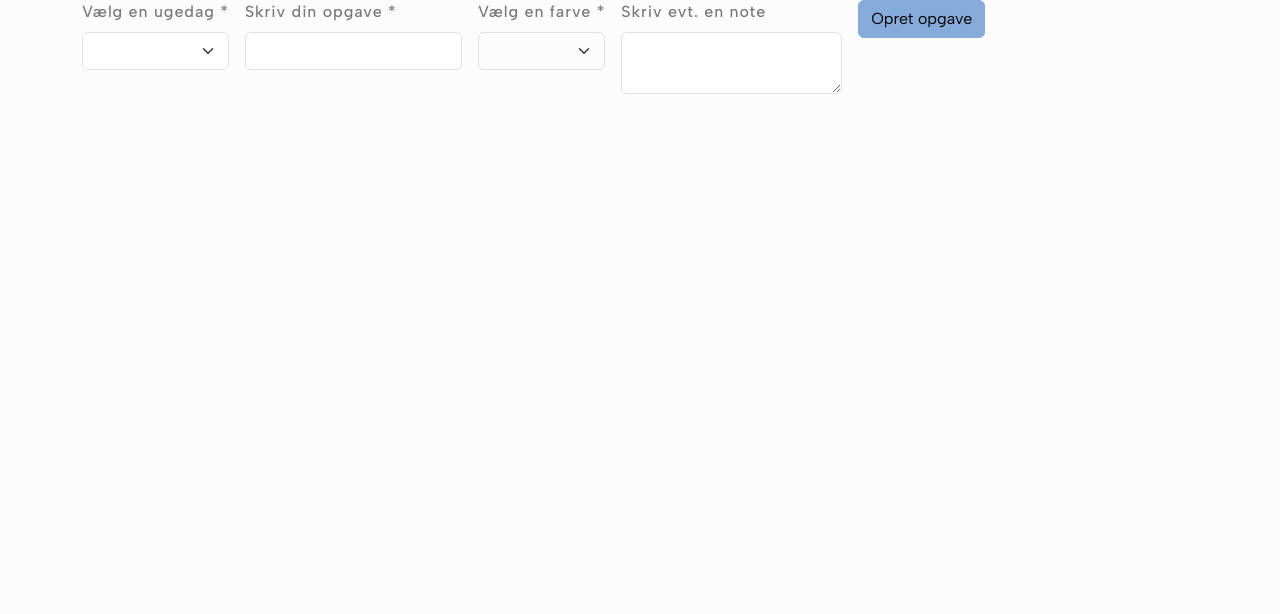
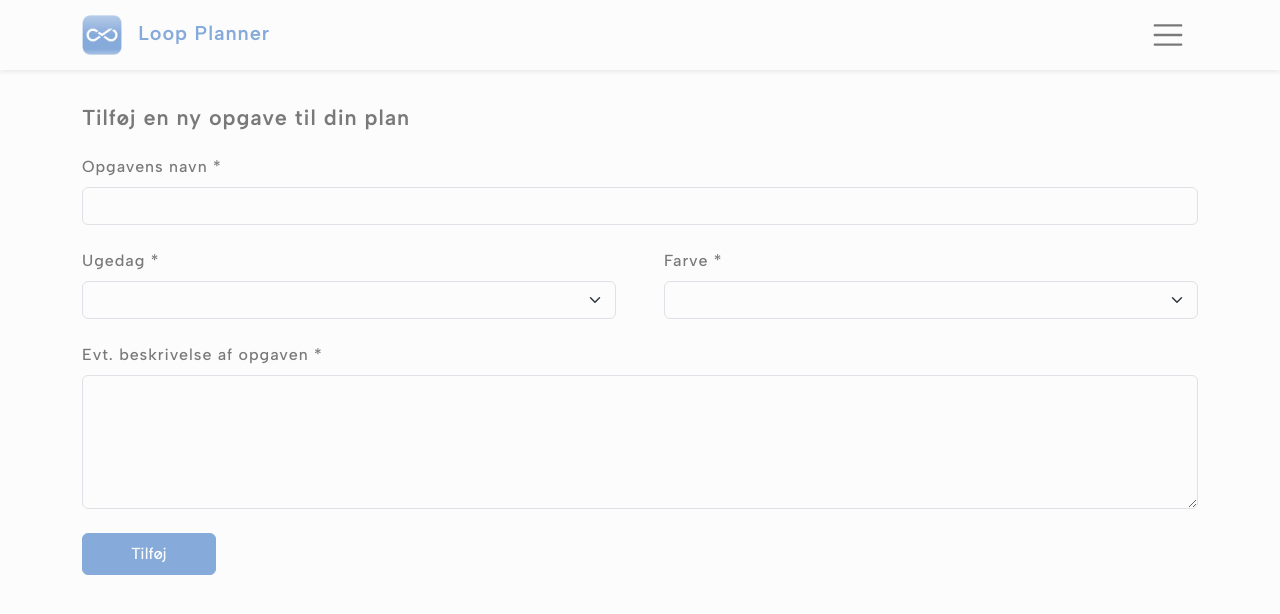
Before and after one commit to S-Demant/loopPlanner, a Vue app: page /add in a window 1280 px wide. Shown: the top 614 px of the page. Built offline with nearby package versions, Linux system fonts and the light colour scheme.

Commit message:
Style updates

```diff
--- a/src/assets/css/styles.scss
+++ b/src/assets/css/styles.scss
@@ -26,8 +26,6 @@ $h1-font-size: 1.50rem;
 $h2-font-size: 1.35rem;
 $h3-font-size: 1.05rem;
 
-
-
 // 3. Include remainder of required Bootstrap stylesheets
 @import "../../../node_modules/bootstrap/scss/variables";
 @import "../../../node_modules/bootstrap/scss/variables-dark";
@@ -51,6 +49,10 @@ $font-sizes: (
 @import "bootstrapComponents";
 
 // 5. Du kan lave styling her...
+html {
+    overflow-y: auto;
+}
+
 body, html {
     margin: 0;
     padding: 0;
@@ -65,3 +67,17 @@ body, html {
 h2 {
     font-weight: 600;
 }
+
+.pointer:hover {
+    cursor: pointer;
+}
+
+.bottom-nav {
+    height: 4rem;
+}
+
+.btn-add {
+    width: 5rem;
+    height: 5rem;
+    border-radius: 50%;
+}
--- a/src/components/Navbar.vue
+++ b/src/components/Navbar.vue
@@ -24,10 +24,10 @@ function clearAllData () {
                 <div class="offcanvas-body py-0 px-4">
                     <ul class="navbar-nav justify-content-end flex-grow-1">
                         <li class="nav-item">
-                            <RouterLink class="nav-link" to="/add">Tilføj opgave +</RouterLink>
+                            <RouterLink class="nav-link" to="/">Min plan</RouterLink>
                         </li>
                         <li class="nav-item">
-                            <RouterLink class="nav-link" to="/">Information</RouterLink>
+                            <RouterLink class="nav-link" to="/add">Tilføj opgave +</RouterLink>
                         </li>
                         <li class="nav-item">
                             <span class="nav-link pointer" @click="clearAllData()">Nulstil plan</span>
@@ -52,8 +52,4 @@ function clearAllData () {
 .logo-icon {
     max-height: 2.5rem;
 }
-
-.pointer:hover {
-    cursor: pointer;
-}
 </style>
--- a/src/components/Plan.vue
+++ b/src/components/Plan.vue
@@ -4,7 +4,7 @@ import {defineProps} from "vue";
 const {id, index, theArray, nameData, title, note, pickedColor} = defineProps(['id', 'index', 'theArray', 'nameData', 'title', 'note', 'pickedColor']);
 
 function readNote (note) {
-    alert('Din note til opgaven:\n' + note)
+    alert('Opgavens beskrivelse:\n' + note)
 }
 
 function deleteArray () {
@@ -22,12 +22,12 @@ if (theArray[index].check === 'images/check-on.webp') { // Hvis check er blevet
 </script>
 
 <template>
-    <div class="position-relative w-100 py-4 px-4" :style="{ backgroundColor: pickedColor }">
+    <div class="position-relative w-100 py-4 px-4 bg-gradient" :style="{ backgroundColor: pickedColor }">
         <span class="fs-3 text-light ms-2">{{ title }}</span>
         <div class="position-absolute end-0 top-50 translate-middle-y me-3 me-md-4">
             <div class="d-flex">
-                <img v-if="note.length > 0" :src="'images/note.webp'" @click="readNote(note)" class="me-4">
-                <img :src="'images/trash.webp'" @click="deleteArray(index, theArray, nameData, title)">
+                <img v-if="note.length > 0" :src="'images/note.webp'" @click="readNote(note)" class="pointer me-4">
+                <img :src="'images/trash.webp'" @click="deleteArray()" class="pointer">
             </div>
         </div>
     </div>
--- a/src/components/PlanOnDay.vue
+++ b/src/components/PlanOnDay.vue
@@ -1,11 +1,10 @@
 <script setup>
 import {defineProps} from "vue";
-import {ref} from 'vue';
 
 const {id, index, theArray, nameData, title, note, pickedColor, checkmark} = defineProps(['id', 'index', 'theArray', 'nameData', 'title', 'note', 'pickedColor', 'checkmark']);
 
 function readNote (note) {
-    alert('Din note til opgaven:\n' + note)
+    alert('Opgavens beskrivelse:\n' + note)
 }
 
 function deleteArray () {
@@ -29,13 +28,12 @@ function changeCheckmark () { // Ændrer checkmark når der trykkes
 </script>
 
 <template>
-    <div class="position-relative w-100 py-4 px-4" :style="{ backgroundColor: pickedColor }">
-        <img :src="checkmark" @click="changeCheckmark()" class="pe-2">
-        <span class="fs-3 text-light ms-2">{{ title }}</span>
+    <div class="position-relative w-100 py-4 px-4 bg-gradient" :style="{ backgroundColor: pickedColor }">
+        <span @click="changeCheckmark()" class="fs-3 text-light pointer ms-2"><img :src="checkmark" class="pe-2"> {{ title }}</span>
         <div class="position-absolute end-0 top-50 translate-middle-y me-3 me-md-4">
             <div class="d-flex">
-                <img v-if="note.length > 0" :src="'images/note.webp'" @click="readNote(note)" class="me-4">
-                <img :src="'images/trash.webp'" @click="deleteArray()">
+                <img v-if="note.length > 0" :src="'images/note.webp'" @click="readNote(note)" class="pointer me-4">
+                <img :src="'images/trash.webp'" @click="deleteArray()" class="pointer">
             </div>
         </div>
     </div>
--- a/src/views/Add.vue
+++ b/src/views/Add.vue
@@ -2,6 +2,7 @@
 import {ref} from 'vue';
 import Plan from "@/components/Plan.vue";
 import router from "@/router/index.js";
+import Navbar from "@/components/Navbar.vue";
 
 const mondayArray = ref(JSON.parse(localStorage.getItem('mondayData') ?? '[]' )); // Hvis der er en localStorage der hedder mondayData, hent den gemte fil. Hvis ikke, gør det til højre for ??
 const tuesdayArray = ref(JSON.parse(localStorage.getItem('tuesdayData') ?? '[]' ));
@@ -45,10 +46,12 @@ function pickDay (newTitle, newNote, newColor, newDay) {
         alertMessageWeek.value = '';
     }
 
-    if (addTitle.length < 3) {
-        alertMessageTitle.value = 'Titel er for kort';
+    if (addTitle.length === 0) {
+        alertMessageTitle.value = 'Giv opgaven et navn';
+    } else if (addTitle.length < 3) {
+        alertMessageTitle.value = 'Opgavens navn er for kort';
     } else if (addTitle.length > 30) {
-        alertMessageTitle.value = 'Titel er for lang';
+        alertMessageTitle.value = 'Opgavens navn er for langt';
     } else {
         alertMessageTitle.value = '';
     }
@@ -178,103 +181,109 @@ let days = [
 let colors = [
     {
         id: 1,
-        name: "Rød",
-        colorCode: "#DA8686"
+        colorCode: "#9AD9E6"
     },
     {
         id: 2,
-        name: "Orange",
-        colorCode: "#DABD86"
+        colorCode: "#89C1CC"
     },
     {
         id: 3,
-        name: "Gul",
-        colorCode: "#DADA86"
+        colorCode: "#78A9B3"
     },
     {
         id: 4,
-        name: "Grøn",
-        colorCode: "#86DA89"
+        colorCode: "#679199"
     },
     {
         id: 5,
-        name: "Mint",
-        colorCode: "#86DAB0"
+        colorCode: "#597D85"
     },
     {
         id: 6,
-        name: "Lyseblå",
-        colorCode: "#86D7DA"
+        colorCode: "#9AE6D0"
     },
     {
         id: 7,
-        name: "Blå",
-        colorCode: "#86BEDA"
+        colorCode: "#89CCB9"
     },
     {
         id: 8,
-        name: "Lilla",
-        colorCode: "#869EDA"
+        colorCode: "#78B3A2"
     },
     {
         id: 9,
-        name: "Pink",
-        colorCode: "#D686DA"
+        colorCode: "#67998B"
+    },
+    {
+        id: 10,
+        colorCode: "#5B877B"
+    },
+    {
+        id: 11,
+        colorCode: "#FFDC97"
+    },
+    {
+        id: 12,
+        colorCode: "#F7CB92"
+    },
+    {
+        id: 13,
+        colorCode: "#F2BE8A"
+    },
+    {
+        id: 14,
+        colorCode: "#EDAF85"
+    },
+    {
+        id: 15,
+        colorCode: "#E69F7E"
     }
 ]
 
 </script>
 
 <template>
+    <Navbar />
     <div class="container">
-        <form class="row g-3">
-            <div class="col-auto">
-                <label for="daySelect" class="form-label">Vælg en ugedag *</label>
+        <h2 class="mb-4">Tilføj en ny opgave til din plan</h2>
+        <form class="row gy-4 gx-5">
+            <div class="col-12">
+                <label for="titleToSave" class="form-label">Opgavens navn *</label>
+                <input type="text" class="form-control" aria-label="titleToSave" value="" v-model="addTitle">
+                <p class="position-absolute text-danger">{{ alertMessageTitle }}</p>
+            </div>
+            <div class="col-6">
+                <label for="daySelect" class="form-label">Ugedag *</label>
                 <select class="form-select" aria-label="daySelect" v-model="selectedDay">
                     <option v-for="(day) in days" :value="day.id">{{ day.name }}</option>
                 </select>
                 <p class="position-absolute text-danger">{{ alertMessageWeek }}</p>
             </div>
-            <div class="col-auto">
-                <label for="titleToSave" class="form-label">Skriv din opgave *</label>
-                <input type="text" class="form-control" aria-label="titleToSave" value="" v-model="addTitle">
-                <p class="position-absolute text-danger">{{ alertMessageTitle }}</p>
-            </div>
-            <div class="col-auto">
-                <label for="colorSelect" class="form-label">Vælg en farve *</label>
-                <select class="form-select text-light" aria-label="colorSelect" id="color-select" v-model="selectedColor">
-                    <option :value="color.colorCode" :style="{ backgroundColor: color.colorCode}" v-for="(color) in colors">{{ color.name }}
-                    </option>
+            <div class="col-6">
+                <label for="colorSelect" class="form-label">Farve *</label>
+                <select class="form-select" aria-label="colorSelect" id="color-select" v-model="selectedColor">
+                    <option :value="color.colorCode" :style="{ backgroundColor: color.colorCode}" v-for="(color) in colors"></option>
                 </select>
                 <p class="position-absolute text-danger">{{ alertMessageColor }}</p>
             </div>
-            <div class="col-auto">
-                <label for="noteToSave" class="form-label">Skriv evt. en note</label>
+            <div class="col-12">
+                <label for="noteToSave" class="form-label">Evt. beskrivelse af opgaven *</label>
                 <br>
-                <textarea class="form-control" v-model="addNote" aria-label="noteToSave"></textarea>
+                <textarea rows="5" class="form-control" v-model="addNote" aria-label="noteToSave"></textarea>
             </div>
-            <div class="col-auto">
-                <button type="button" class="btn btn-primary mb-3" @click ="pickDay();">Opret opgave</button>
+            <div class="col-12">
+                <button type="button" class="btn btn-primary text-light fw-medium mb-3 py-2 px-5" @click ="pickDay();">Tilføj</button>
             </div>
         </form>
-        <br>
-
-        <li v-for="(plan) in mondayArray" :style="{ color: plan.color }">
-            {{ plan.id }} {{ plan.title }} {{ plan.note }} {{ plan.color }}
-        </li>
-
-        <br>
-        <br>
-
-        <li v-for="(plan) in tuesdayArray" :style="{ color: plan.color }">
-            {{ plan.id }} {{ plan.title }} {{ plan.note }} {{ plan.color }}
-        </li>
-
-
     </div>
 </template>
 
 <style scoped>
+.form-control, .form-select {
+    background-color: transparent;
+}
+
 #color-select  {
     background-color: v-bind(selectedColor)
 }
```
Also changed, not shown: src/views/LoopPlanner.vue (+18 -2 lines).
